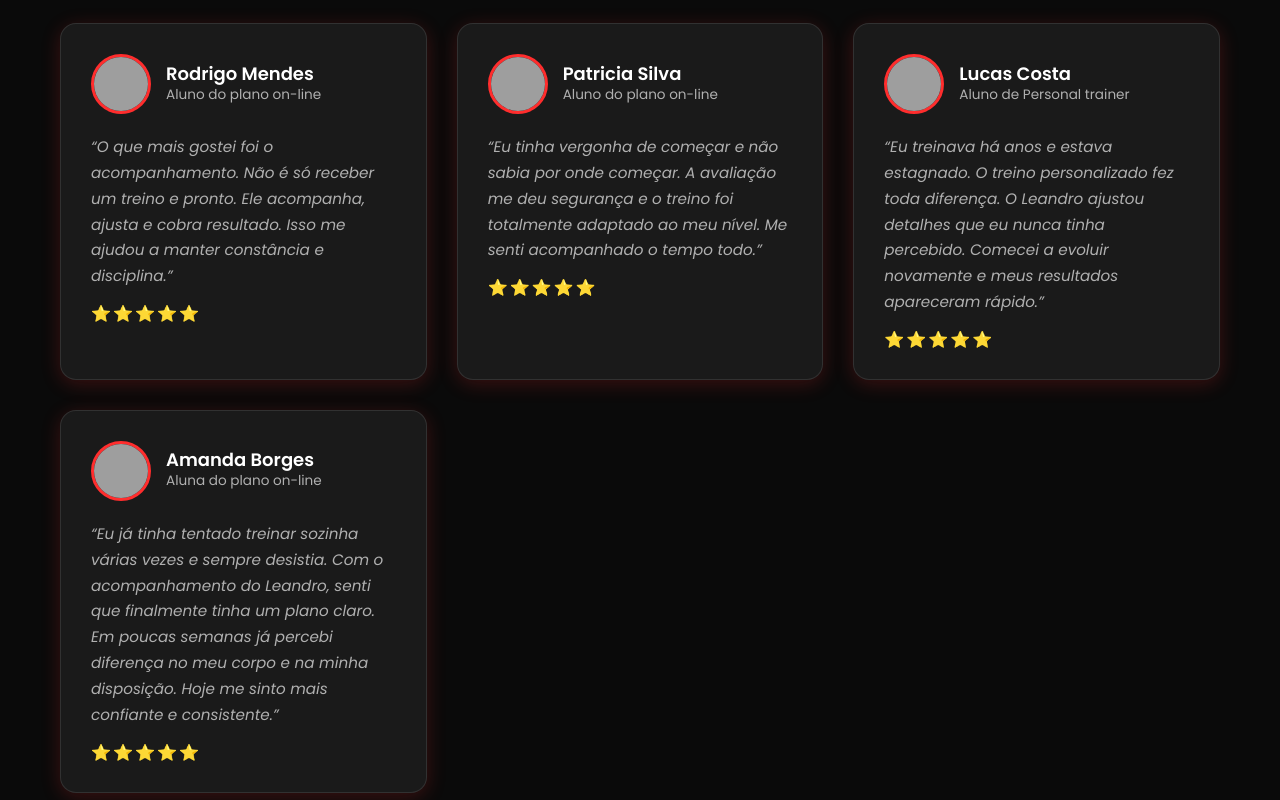
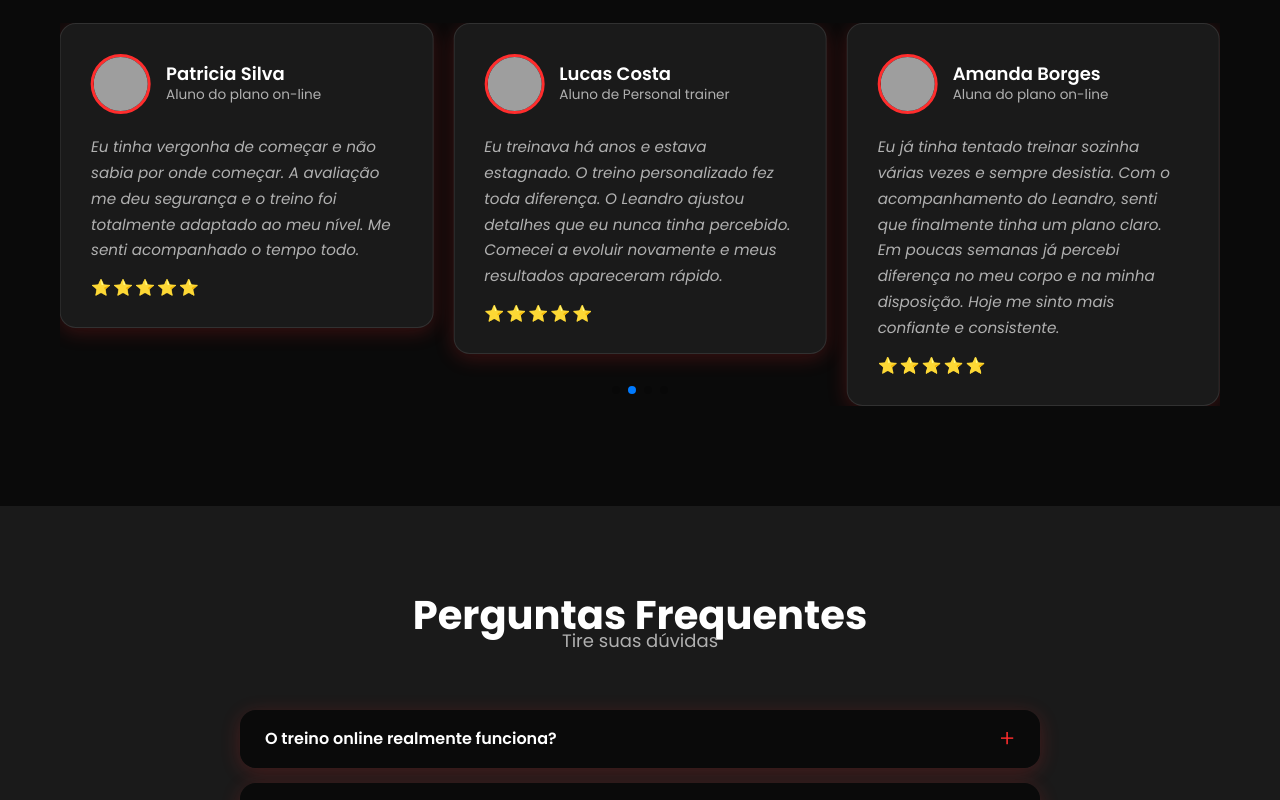
Before and after one commit to LeandroDevLab/leandro-oliota, a React (Vite) app: page /personal in a window 1280 px wide. Shown: the part 3700-4500 px from the top of the page. Built offline with nearby package versions, Linux system fonts and the light colour scheme; grey boxes are pictures that could not be loaded.

Commit message:
:recycle: refactor and feat: implement swiper gallery for testimonials and modularize array data

```diff
--- /dev/null
+++ b/src/components/SwiperTestimonials.jsx
@@ -0,0 +1,45 @@
+import { Swiper, SwiperSlide } from "swiper/react";
+import { Autoplay, Pagination } from "swiper/modules";
+
+import "swiper/css";
+import "swiper/css/pagination";
+import TestimonyCard from "./TestimonyCard/TestimonyCard";
+
+function SwiperTestimonials({ testimonials }) {
+  return (
+    <Swiper
+      modules={[Autoplay, Pagination]}
+      autoplay={{ delay: 3000 }}
+      pagination={{ clickable: true }}
+      loop
+      spaceBetween={20}
+      breakpoints={{
+        320: {
+          slidesPerView: 1,
+        },
+        640: {
+          slidesPerView: 1,
+        },
+        768: {
+          slidesPerView: 2,
+        },
+        1024: {
+          slidesPerView: 3,
+        },
+      }}
+    >
+      {testimonials.map((card, index) => (
+        <SwiperSlide key={index}>
+          <TestimonyCard
+            imgSrc={card.imgSrc}
+            name={card.name}
+            category={card.category}
+            testimony={card.testimony}
+          />
+        </SwiperSlide>
+      ))}
+    </Swiper>
+  );
+}
+
+export default SwiperTestimonials;
--- /dev/null
+++ b/src/components/TestimonyCard/TestimonyCard.jsx
@@ -0,0 +1,19 @@
+import styles from "./TestimonyCard.module.css";
+
+export default function TestimonyCard({ imgSrc, name, category, testimony }) {
+  return (
+    <div className={styles.depoimentoCard}>
+      <div className={styles.depoimentoHeader}>
+        <div className={styles.avatar}>
+          <img src={imgSrc} alt={name} />
+        </div>
+        <div className={styles.depoimentoInfo}>
+          <h4>{name}</h4>
+          <span>{category}</span>
+        </div>
+      </div>
+      <p>{testimony}</p>
+      <div className={styles.depoimentoStars}>⭐⭐⭐⭐⭐</div>
+    </div>
+  );
+}
--- /dev/null
+++ b/src/components/TestimonyCard/TestimonyCard.module.css
@@ -0,0 +1,50 @@
+.depoimentoCard {
+  background: var(--bg-alt);
+  padding: 30px;
+  border-radius: var(--radius);
+  box-shadow: var(--shadow);
+  transition: var(--transition);
+  border: 1px solid rgba(255, 255, 255, 0.1);
+}
+.depoimentoCard:hover {
+  transform: translateY(-5px);
+  box-shadow: var(--shadow-hover);
+}
+.depoimentoHeader {
+  display: flex;
+  align-items: center;
+  gap: 15px;
+  margin-bottom: 20px;
+}
+
+.avatar {
+  width: 60px;
+  height: 60px;
+  border-radius: 50%;
+  overflow: hidden;
+  border: 3px solid var(--primary);
+}
+
+.avatar img {
+  width: 100%;
+  height: 100%;
+  object-fit: cover;
+}
+
+.depoimentoInfo h4 {
+  color: var(--text);
+  margin-bottom: 2px;
+}
+.depoimentoInfo span {
+  font-size: 0.85rem;
+  color: var(--text-light);
+}
+.depoimentoCard > p {
+  font-style: italic;
+  font-size: 0.95rem;
+  line-height: 1.7;
+}
+.depoimentoStars {
+  font-size: 1rem;
+  letter-spacing: 2px;
+}
--- /dev/null
+++ b/src/data/personalGallery.js
@@ -0,0 +1,37 @@
+export const personalCards = [
+  {
+    imgSrc: "https://images.unsplash.com/photo-1507003211169-0a1dd7228f2d?w=100&q=80",
+    name: "Rodrigo Mendes",
+    category: "Aluno do plano on-line",
+    testimony:
+      "O que mais gostei foi o acompanhamento. Não é só receber um treino e pronto. Ele acompanha, ajusta e cobra resultado. Isso me ajudou a manter constância e disciplina.",
+  },
+  {
+    imgSrc: "https://images.unsplash.com/photo-1494790108377-be9c29b29330?w=100&q=80",
+    name: "Patricia Silva",
+    category: "Aluno do plano on-line",
+    testimony:
+      "Eu tinha vergonha de começar e não sabia por onde começar. A avaliação me deu segurança e o treino foi totalmente adaptado ao meu nível. Me senti acompanhado o tempo todo.",
+  },
+  {
+    imgSrc: "https://images.unsplash.com/photo-1500648767791-00dcc994a43e?w=100&q=80",
+    name: "Lucas Costa",
+    category: "Aluno de Personal trainer",
+    testimony:
+      "Eu treinava há anos e estava estagnado. O treino personalizado fez toda diferença. O Leandro ajustou detalhes que eu nunca tinha percebido. Comecei a evoluir novamente e meus resultados apareceram rápido.",
+  },
+  {
+    imgSrc: "https://images.unsplash.com/photo-1438761681033-6461ffad8d80?w=100&q=80",
+    name: "Amanda Borges",
+    category: "Aluna do plano on-line",
+    testimony:
+      "Eu já tinha tentado treinar sozinha várias vezes e sempre desistia. Com o acompanhamento do Leandro, senti que finalmente tinha um plano claro. Em poucas semanas já percebi diferença no meu corpo e na minha disposição. Hoje me sinto mais confiante e consistente.",
+  },
+  /* {
+    imgSrc: "",
+    name: "",
+    category: "",
+    testimony:
+      "",
+  }, */
+];
--- a/src/pages/Personal/Personal.jsx
+++ b/src/pages/Personal/Personal.jsx
@@ -14,6 +14,11 @@ import beforeAfter4Img from "../../assets/img/personal/antesedepois4.png";
 /* Icons import */
 import { FaInstagram, FaFacebook, FaGithub, FaLinkedin } from "react-icons/fa";
 import LeandroOliota from "../../components/LeandroOliota/LeandroOliota";
+import TestimonyCard from "../../components/TestimonyCard/TestimonyCard";
+
+/* Variáveis */
+import { personalCards } from "../../data/personalGallery";
+import SwiperTestimonials from "../../components/SwiperTestimonials";
 
 function Personal() {
   return (
@@ -298,95 +303,14 @@ function Personal() {
         </div>
       </section>
 
+      {/* ============= Depoiment ==============*/}
       <section className="depoimentos" id="depoimentos">
         <div className="container">
           <div className="section-header">
             <h2>O Que Nossos Alunos Dizem</h2>
             <p>Histórias de quem transformou sua vida</p>
           </div>
-          <div className="depoimentos-grid">
-            <div className="depoimento-card">
-              <div className="depoimento-header">
-                <div className="avatar">
-                  <img
-                    src="https://images.unsplash.com/photo-1507003211169-0a1dd7228f2d?w=100&q=80"
-                    alt="Rodrigo"
-                  />
-                </div>
-                <div className="depoimento-info">
-                  <h4>Rodrigo Mendes</h4>
-                  <span>Aluno do plano on-line</span>
-                </div>
-              </div>
-              <p>
-                “O que mais gostei foi o acompanhamento. Não é só receber um treino e pronto. Ele
-                acompanha, ajusta e cobra resultado. Isso me ajudou a manter constância e
-                disciplina.”
-              </p>
-              <div className="depoimento-stars">⭐⭐⭐⭐⭐</div>
-            </div>
-            <div className="depoimento-card">
-              <div className="depoimento-header">
-                <div className="avatar">
-                  <img
-                    src="https://images.unsplash.com/photo-1494790108377-be9c29b29330?w=100&q=80"
-                    alt="Patricia"
-                  />
-                </div>
-                <div className="depoimento-info">
-                  <h4>Patricia Silva</h4>
-                  <span>Aluno do plano on-line</span>
-                </div>
-              </div>
-              <p>
-                “Eu tinha vergonha de começar e não sabia por onde começar. A avaliação me deu
-                segurança e o treino foi totalmente adaptado ao meu nível. Me senti acompanhado o
-                tempo todo.”
-              </p>
-              <div className="depoimento-stars">⭐⭐⭐⭐⭐</div>
-            </div>
-            <div className="depoimento-card">
-              <div className="depoimento-header">
-                <div className="avatar">
-                  <img
-                    src="https://images.unsplash.com/photo-1500648767791-00dcc994a43e?w=100&q=80"
-                    alt="Lucas"
-                  />
-                </div>
-                <div className="depoimento-info">
-                  <h4>Lucas Costa</h4>
-                  <span>Aluno de Personal trainer</span>
-                </div>
-              </div>
-              <p>
-                “Eu treinava há anos e estava estagnado. O treino personalizado fez toda diferença.
-                O Leandro ajustou detalhes que eu nunca tinha percebido. Comecei a evoluir novamente
-                e meus resultados apareceram rápido.”
-              </p>
-              <div className="depoimento-stars">⭐⭐⭐⭐⭐</div>
-            </div>
-            <div className="depoimento-card">
-              <div className="depoimento-header">
-                <div className="avatar">
-                  <img
-                    src="https://images.unsplash.com/photo-1438761681033-6461ffad8d80?w=100&q=80"
-                    alt="Amanda"
-                  />
-                </div>
-                <div className="depoimento-info">
-                  <h4>Amanda Borges</h4>
-                  <span>Aluna do plano on-line</span>
-                </div>
-              </div>
-              <p>
-                “Eu já tinha tentado treinar sozinha várias vezes e sempre desistia. Com o
-                acompanhamento do Leandro, senti que finalmente tinha um plano claro. Em poucas
-                semanas já percebi diferença no meu corpo e na minha disposição. Hoje me sinto mais
-                confiante e consistente.”
-              </p>
-              <div className="depoimento-stars">⭐⭐⭐⭐⭐</div>
-            </div>
-          </div>
+          <SwiperTestimonials testimonials={personalCards} />
         </div>
       </section>
 
```
Also changed, not shown: src/components/SwiperGallery.jsx (deleted, +0 -24 lines).
